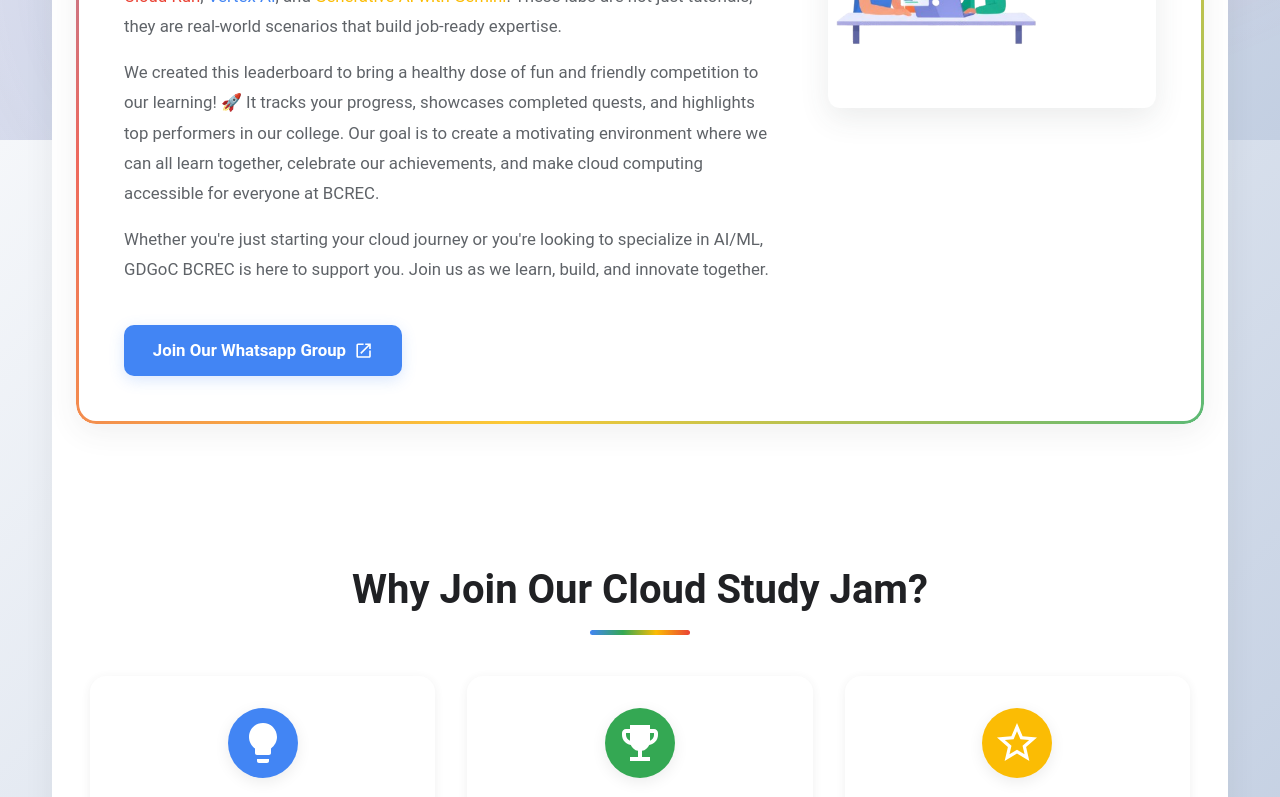
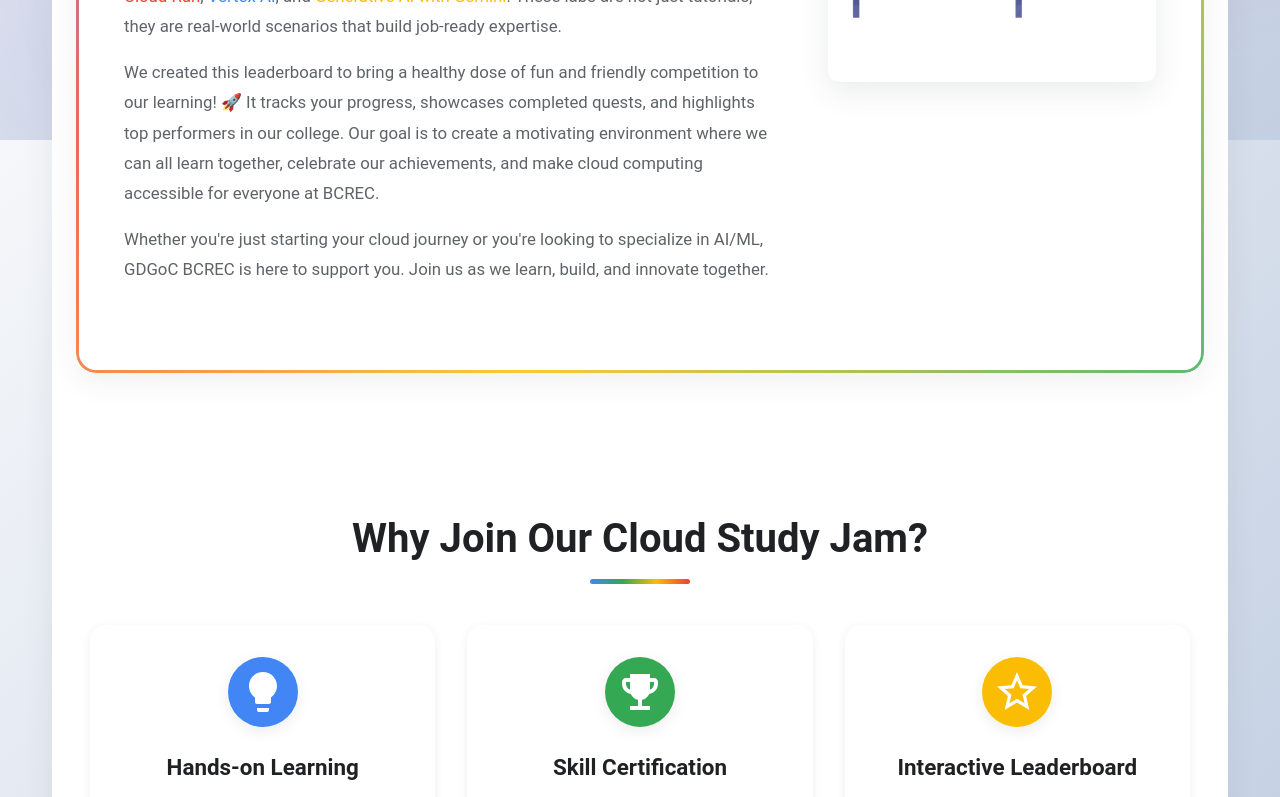
Before and after one commit to archakkhandayit/gdg-bcrec, a React (Vite) app: page /about in a window 1280 px wide. Shown: the part 660-1457 px from the top of the page. Built offline with nearby package versions, Linux system fonts and the light colour scheme; no server answers; a web font is replaced by a local one.

Commit message:
removed_whatsapp_grp_link

```diff
--- a/src/pages/AboutPage.jsx
+++ b/src/pages/AboutPage.jsx
@@ -186,15 +186,6 @@
               us as we learn, build, and innovate together.
             </p>
           </div>
-
-          <a
-            href="https://chat.whatsapp.com/Ko8s5dxDafc563XaPSeLwO?mode=wwt"
-            target="_blank"
-            rel="noopener noreferrer"
-            className="cta-button"
-          >
-            Join Our Whatsapp Group <LaunchIcon fontSize="small" />
-          </a>
         </div>
         <div className="hero-image-container">
           <img
```
